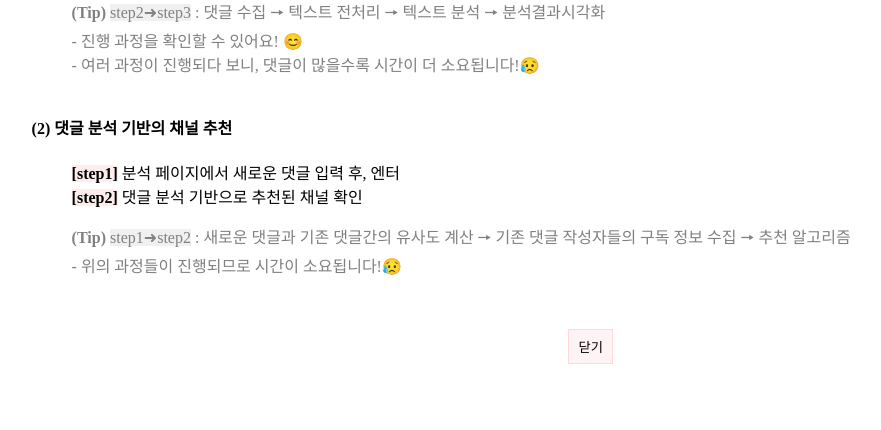
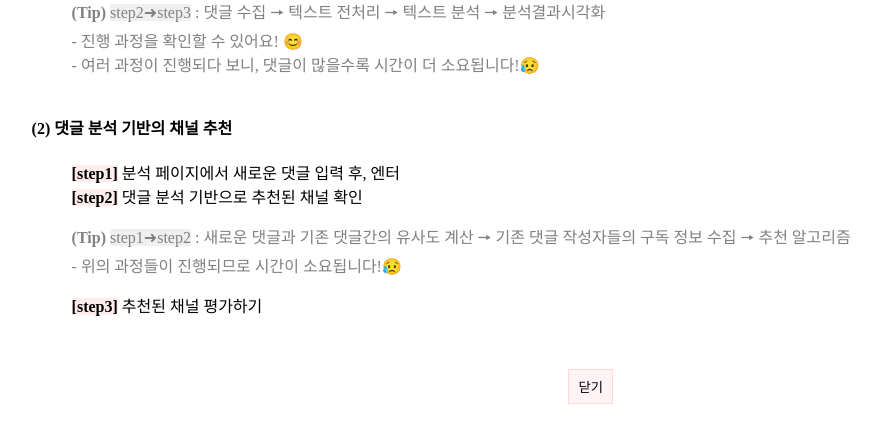
Before and after one commit to haeji-go/YouTube-Comment-Analysis, a Flask app: page /service-info.html in a window 1280 px wide. Shown: the part 955-1385 px from the top of the page, without its empty margins (122-1003 px from the left). Before the commit the page ends 1319 px from the top, so only its background shows below. Run offline with Flask 2, Linux system fonts and the light colour scheme; some libraries are stand-ins or nearby versions.

Commit message:
html 파일

```diff
--- a/templates/service-info.html
+++ b/templates/service-info.html
@@ -162,8 +162,13 @@
                     <span style="color:gray;">
                         <span style="font-weight:bold">(Tip)</span> <span style="background-color: #f0f0f0;">step1&#10140;step2</span> : 새로운 댓글과 기존 댓글간의 유사도 계산 &#129046; 기존 댓글 작성자들의 구독 정보 수집 &#129046; 추천 알고리즘 <br>
                         - 위의 과정들이 진행되므로 시간이 소요됩니다!&#128549; <br>
-                        <br>
+
                     </span>
+                    </blockquote>
+                </p>
+                <p>
+                    <blockquote>
+                    <span id="keywordTitle">[step3]</span> 추천된 채널 평가하기 <br><br>
                     </blockquote>
                 </p>
 
```
